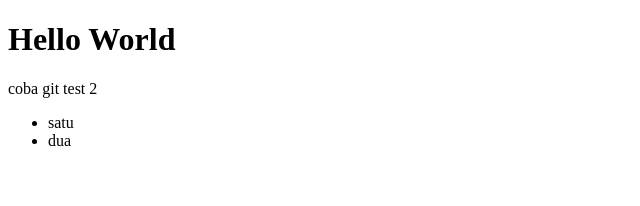
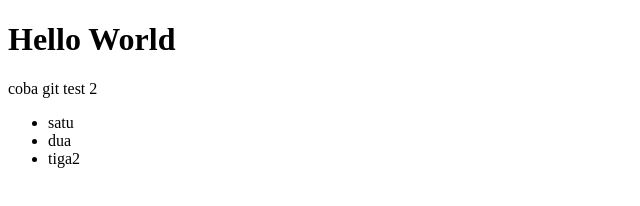
Before and after one commit to ahmadirsyad04/wpu-git2, a plain HTML site: page index.html in a window 1280 px wide. Shown: the full height of the page, 0-640 px from the left. Drawn offline with Linux system fonts and the light colour scheme.

Commit message:
editing lg index.html

```diff
--- a/index.html
+++ b/index.html
@@ -9,6 +9,7 @@
 	<ul>
 		<li>satu</li>
 		<li>dua</li>
+		<li>tiga2</li>
 	</ul>
 </body>
 </html>
```
